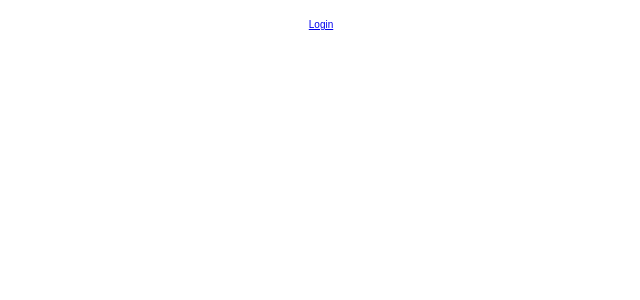
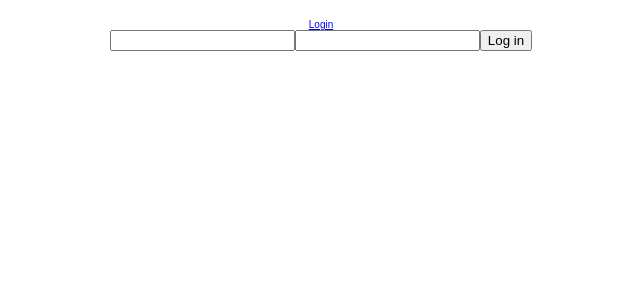
Before and after one commit to modern-day-researcher-lambda/front-end, a React (Create React App) app in the folder researcher-app/: page /login in a window 1280 px wide. Shown: the top 300 px of the page, without its empty margins (319-959 px from the left). Built offline with nearby package versions, Linux system fonts and the light colour scheme.

Commit message:
add Route for Login

```diff
--- a/researcher-app/src/App.js
+++ b/researcher-app/src/App.js
@@ -2,6 +2,7 @@ import React from "react";
 import { BrowserRouter as Router, Route, Link } from "react-router-dom";
 
 import Header from "./components/Header";
+import Login from "./components/Login";
 import PrivateRoute from "./components/PrivateRoute";
 import Cards from './components/Cards';
 
@@ -13,6 +14,7 @@ function App() {
     <Router>
       <div className="App">
         <Route path="/" component={Header} />
+        <Route exact path="/login" component={Login} />
         <PrivateRoute exact path="/cards" component={Cards} />
       </div>
     </Router>
```
